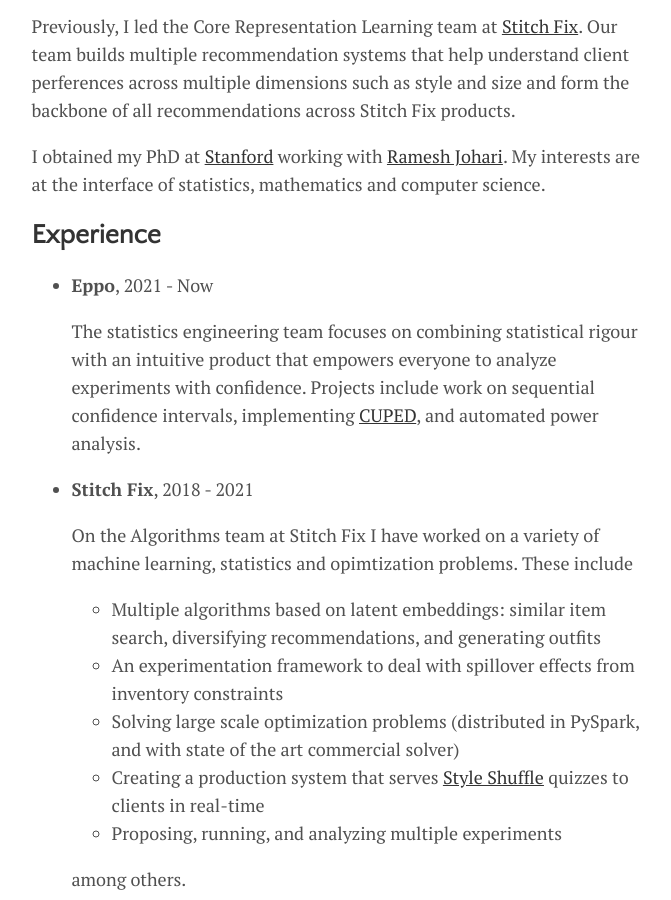
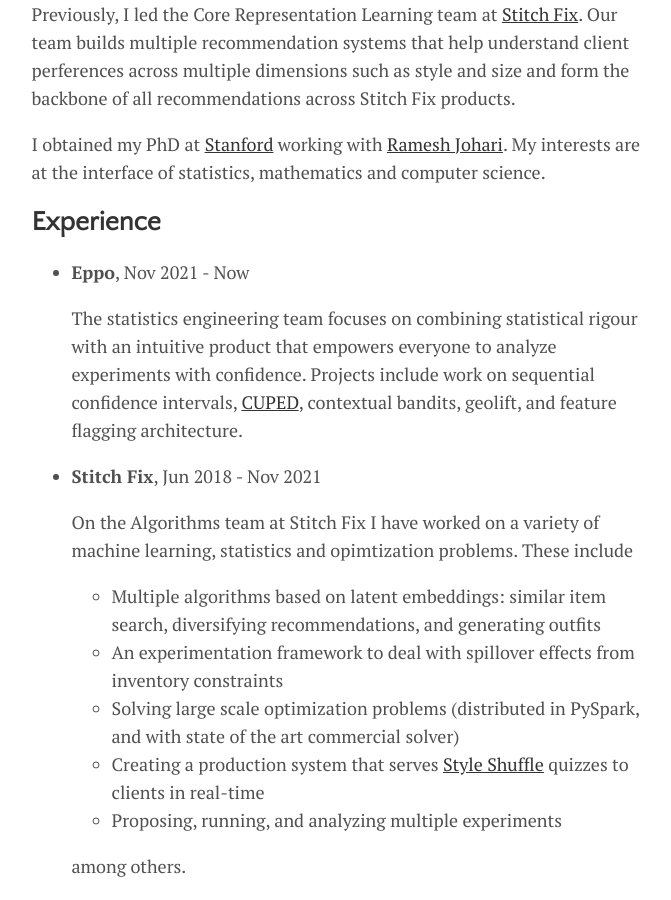
Before and after one commit to schmit/schmit.github.io, a Jekyll site: the page built from menu/about.md, in a window 1280 px wide and 900 px high, scrolled down 575 px. Shown: the whole window, without its empty margins (301-972 px from the left). Built offline with Jekyll 4.4.1, drawn with Linux system fonts in a browser that asks for light colours.

Commit message:
small updates (#17)

```diff
--- a/menu/about.md
+++ b/menu/about.md
@@ -5,7 +5,7 @@
 ---
 
 {:style="text-align:center;"}
-![sven](assets/img/sven.png){:height="200px" width="200px"}
+![sven](assets/img/sven.jpg){:height="200px" width="200px"}
 
 
 Welcome to my personal page. Currently, I help build [Eppo](https://www.geteppo.com/), an experimentation platform to empower the curious and entrepreneurial as the [Head of Statistics Engineering](https://www.geteppo.com/blog/were-hiring-a-statistics-engineer);
@@ -20,12 +20,12 @@
 
 ## Experience
 
-- **Eppo**, 2021 - Now
+- **Eppo**, Nov 2021 - Now
 
     The statistics engineering team focuses on combining statistical rigour with an intuitive product that empowers everyone to analyze experiments with confidence.
-    Projects include work on sequential confidence intervals, implementing [CUPED](https://www.geteppo.com/blog/bending-time-in-experimentation), and automated power analysis.
+    Projects include work on sequential confidence intervals, [CUPED](https://www.geteppo.com/blog/bending-time-in-experimentation), contextual bandits, geolift, and feature flagging architecture.
 
-- **Stitch Fix**, 2018 - 2021
+- **Stitch Fix**, Jun 2018 - Nov 2021
 
     On the Algorithms team at Stitch Fix I have worked on a variety of machine learning, statistics and opimtization problems. These include
     - Multiple algorithms based on latent embeddings: similar item search, diversifying recommendations, and generating outfits
```
Also changed, not shown: assets/img/sven.jpg (added), assets/img/sven.png (deleted), assets/img/sven_square.jpg (deleted), favicon.ico.
